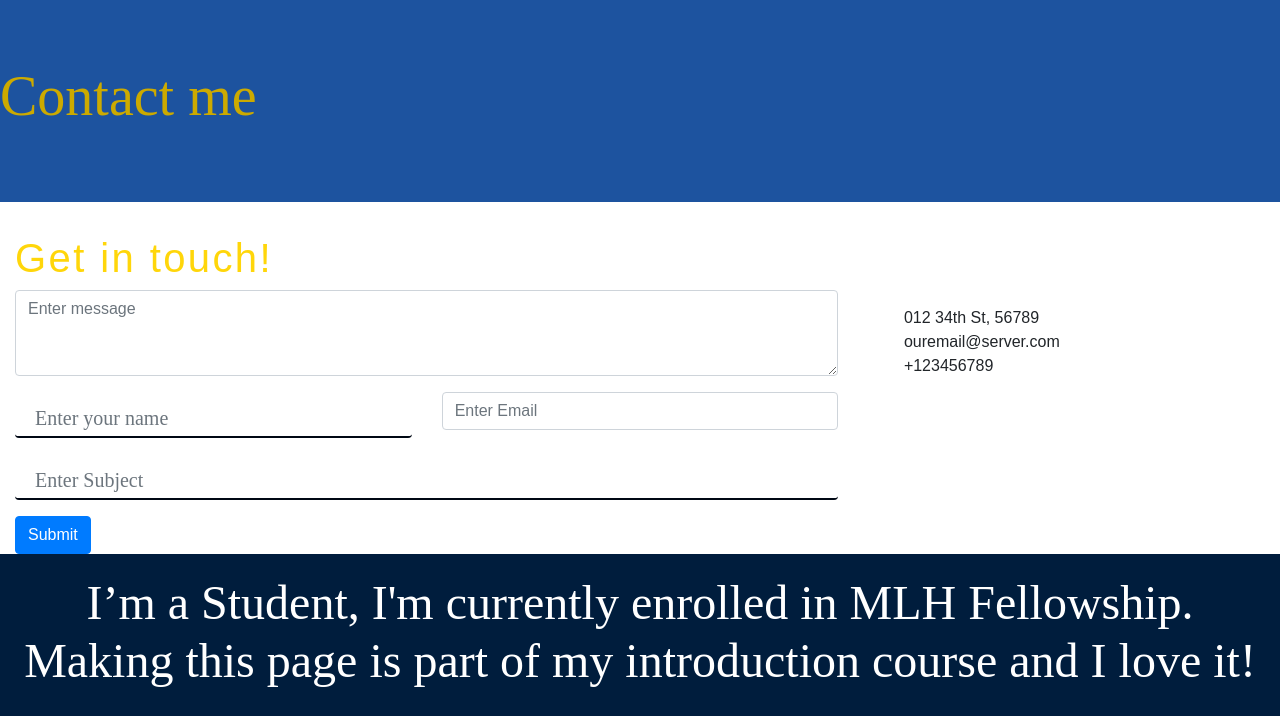
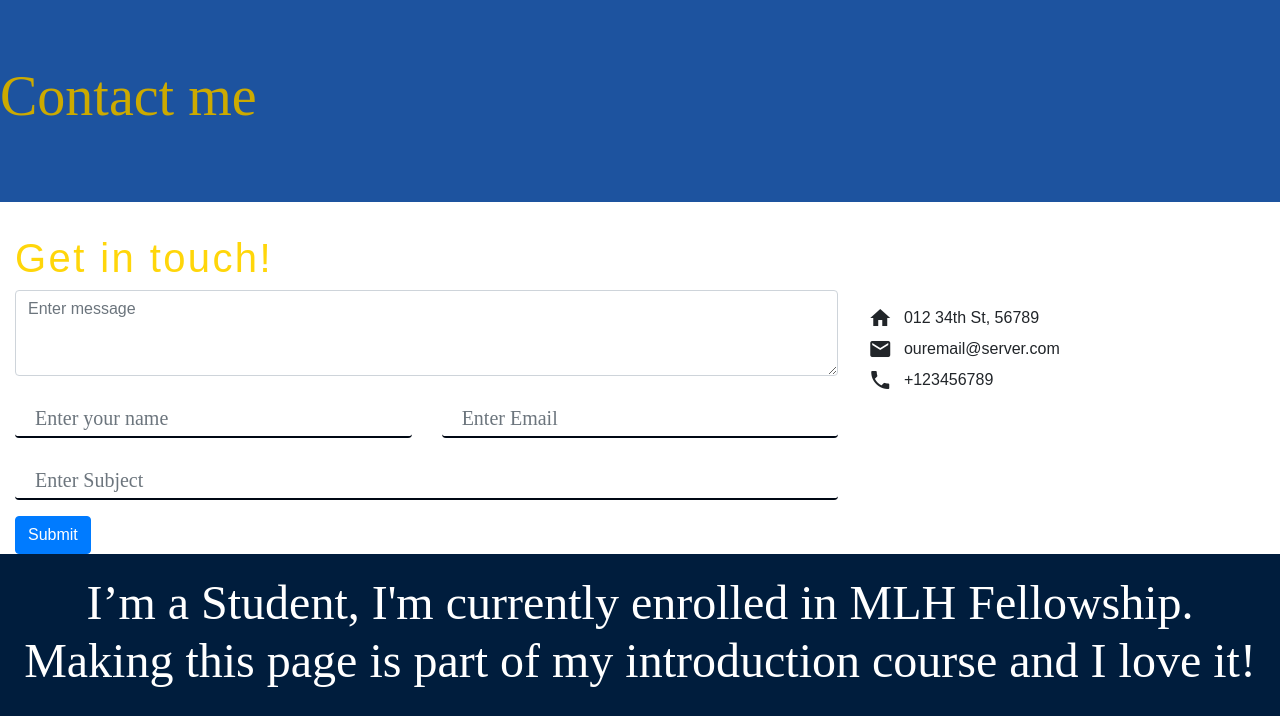
Before and after one commit to vcoeto/capuchin-portfolio, a Flask app: page /contact in a window 1280 px wide. Shown: the part 25-741 px from the top of the page. Run offline with Flask 2, Linux system fonts and the light colour scheme; some libraries are stand-ins or nearby versions.

Commit message:
replaced icons with material icons, resolved font issue

```diff
--- a/app/templates/contact.html
+++ b/app/templates/contact.html
@@ -25,15 +25,10 @@
       rel="stylesheet"
       href="{{ url_for('static', filename='styles/main.css') }}"
     />
-    <link rel="icon" href="./static/img/favicon.ico" type="image/x-icon" />
-    <script
-      src="https://kit.fontawesome.com/4f30050d4f.js"
-      crossorigin="anonymous"
-    ></script>
-    <!-- <link
+    <link
       rel="stylesheet"
-      href="https://maxcdn.bootstrapcdn.com/bootstrap/3.3.7/css/bootstrap.min.css"
-    /> -->
+      href="https://fonts.googleapis.com/icon?family=Material+Icons"
+    />
     <title>{{ title }}</title>
   </head>
 
@@ -80,7 +75,7 @@
               <div class="col-6">
                 <div class="form-group">
                   <input
-                    type="email"
+                    type="text"
                     class="form-control"
                     id="email-input"
                     placeholder="Enter Email"
@@ -108,19 +103,19 @@
           <br />
           <div class="row">
             <div class="col-1">
-              <span class="glyphicon glyphicon-home"> </span>
+              <i class="material-icons">home</i>
             </div>
             <div class="col-6">012 34th St, 56789</div>
           </div>
           <div class="row">
             <div class="col-1">
-              <span class="glyphicon glyphicon-comment"> </span>
+              <i class="material-icons">email</i>
             </div>
             <div class="col-2">ouremail@server.com</div>
           </div>
           <div class="row">
             <div class="col-1">
-              <span class="glyphicon glyphicon-phone large"> </span>
+              <i class="material-icons">phone</i>
             </div>
             <div class="col-1">+123456789</div>
           </div>
```
